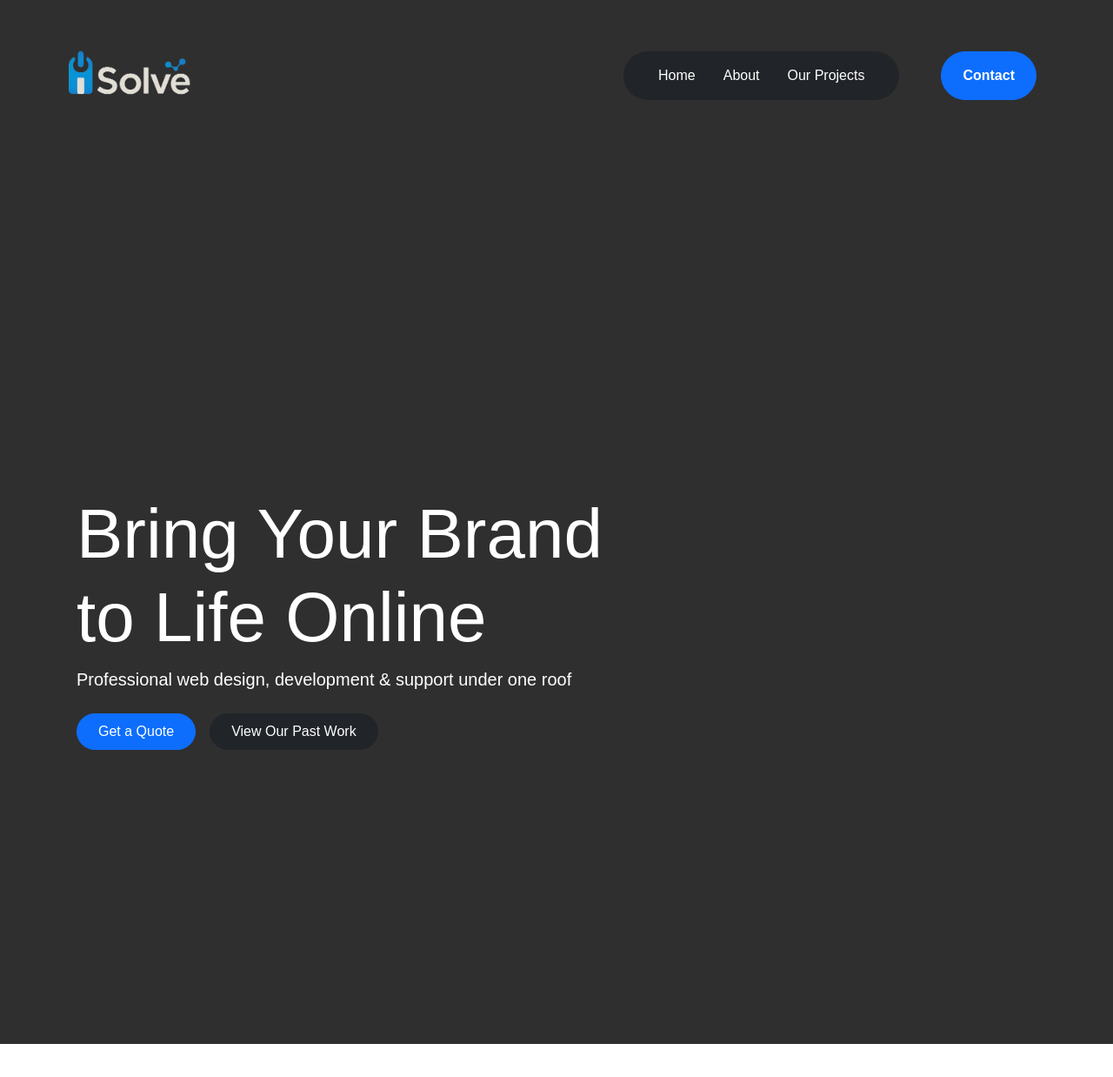
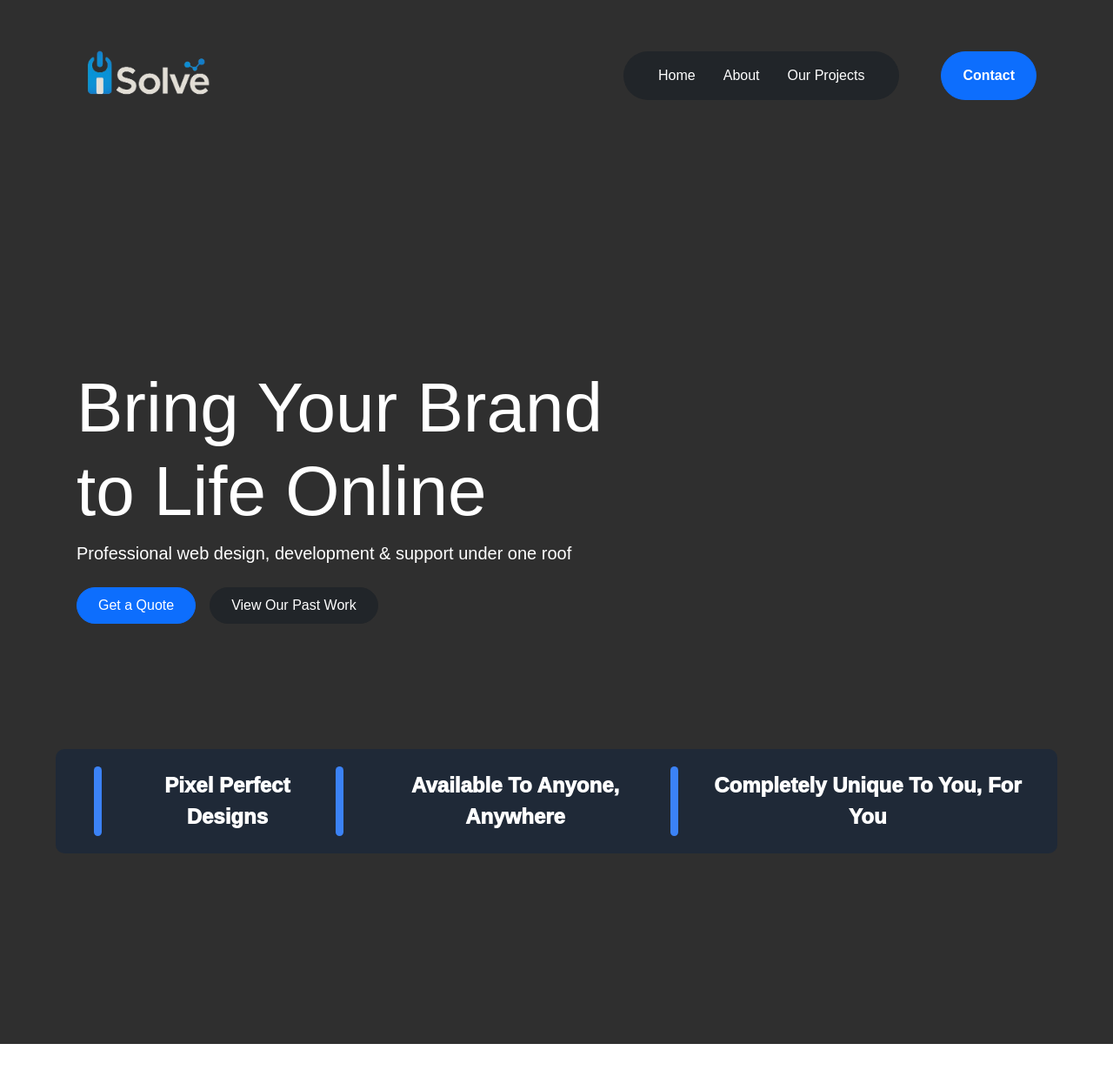
Before and after one commit to taha-malik27/ISolve, a React (Create React App) app: page / in a window 1280 px wide. Shown: the top 1238 px of the page at 87% size. After the commit the page ends 1200 px from the top, so only its background shows below. Built offline with nearby package versions, Linux system fonts and the light colour scheme.

Commit message:
navbar complete, added little island as well

```diff
--- a/src/components/heroSection.jsx
+++ b/src/components/heroSection.jsx
@@ -3,13 +3,14 @@ import NavBar from "./navBar/navBar"; // Adjust path if needed
 import { Button } from "react-bootstrap";
 import "../styles/heroSection.css";
 import "../index.css"
+import InfoBar from "./infoBar";
 
 const HeroSection = () => {
     return (
         <div className="hero-container text-white">
             <NavBar className="mt-auto" />
 
-            <div className="d-flex flex-column justify-content-center align-items-start h-100 px-4">
+            <div className="d-flex flex-column justify-content-center align-items-start px-4" style = {{height: "75%"}}>
                 <h1 className="display-1 static-glow">Bring Your Brand <br /> to Life Online</h1>
                 <p className="lead mb-4 ">Professional web design, development & support under one roof</p>
 
@@ -20,8 +21,11 @@ const HeroSection = () => {
                     <Button variant="dark" className="rounded-pill px-4 py-2 text-white static-glow">
                         View Our Past Work
                     </Button>
+
                 </div>
+                <InfoBar/>
             </div>
+
         </div>
     );
 };
--- /dev/null
+++ b/src/components/infoBar.jsx
@@ -0,0 +1,28 @@
+import React from "react";
+import NavBar from "./navBar/navBar"; // Adjust path if needed
+import "../styles/infoBar.css";
+import "../index.css"
+
+const items = [
+    {label:"Pixel Perfect Designs"},
+    {label:"Available To Anyone, Anywhere"},
+    {label:"Completely Unique To You, For You"},
+
+]
+
+const InfoBar = () => {
+
+    return (
+
+        <div className="info-bar">
+            {items.map((item, idx) => (
+            <div key={idx} className="info-bar__item">
+                <div className="info-bar__indicator"/>
+                <span className="info-bar__label hover-scale">{item.label}</span>
+            </div>
+            ))}
+        </div>
+    )
+}
+
+export default InfoBar;
--- a/src/components/navBar/glow.jsx
+++ b/src/components/navBar/glow.jsx
@@ -1,4 +1,5 @@
-// Glow.jsx
+// src/components/glow.jsx
+
 import React, { useRef, useState, useEffect } from 'react';
 import { motion } from 'framer-motion';
 
@@ -6,19 +7,37 @@ const Glow = ({
                   isActive,
                   color = '#000',
                   time = 2,
-                  radius = 60        // <-- new prop, default to 28px
+                  radius = 60,    // corner radius
               }) => {
+    // Always call hooks at top‐level:
     const shapeRef = useRef(null);
     const [length, setLength] = useState(0);
 
+    // Detect mobile viewport
+    const isMobile = typeof window !== 'undefined' && window.innerWidth < 768;
+
+    // Only compute total length if not mobile
     useEffect(() => {
+        if (isMobile) return;
+
         if (shapeRef.current) {
-            setLength(shapeRef.current.getTotalLength());
+            try {
+                const total = shapeRef.current.getTotalLength();
+                setLength(total);
+            } catch (err) {
+                console.warn('Glow tracer disabled:', err);
+                setLength(0);
+            }
         }
-    }, []);
+    }, [isMobile]);
+
+    // Early return for mobile — hooks have already been called
+    if (isMobile) {
+        return null;
+    }
 
     const dash = 150;
-    const gap = length - dash;
+    const gap = Math.max(length - dash, 0);
 
     return (
         <svg
--- a/src/components/navBar/navBar.jsx
+++ b/src/components/navBar/navBar.jsx
@@ -1,6 +1,6 @@
 // src/components/NavBar.jsx
 
-import React, { useState } from 'react';
+import React, { useState, useEffect } from 'react';
 import { Navbar, Container, Nav, Button } from 'react-bootstrap';
 import '../../styles/navBar.css';
 import logo from '../../assets/logo.png';
@@ -8,12 +8,29 @@ import '../../App.css';
 import Glow from './glow';
 import '../../index.css';
 
-const SCROLL_STOP = 40; // px scrolled before navbar “sticks”
+const SCROLL_STOP      = 40;   // navbar sticks at 40px from the top
+const SLIDE_START      = 250;  // begin sliding after 100px of scroll
+const SLIDE_DISTANCE   = 120;   // complete slide over the next 80px
+const SLIDE_MULTIPLIER = 1;  // slide up by 100% of its height
 
 const NavBar = () => {
-    const [glowActive, setGlowActive] = useState(false);
-    const [buttonGlow, setButtonGlow] = useState(false);
+    const [glowActive, setGlowActive]       = useState(false);
+    const [buttonGlow, setButtonGlow]       = useState(false);
+    const [slideFraction, setSlideFraction] = useState(0);
     const isMobile = window.innerWidth < 768;
+
+    useEffect(() => {
+        const handleScroll = () => {
+            const y      = window.scrollY;
+            const passed = Math.max(y - SLIDE_START, 0);
+            const frac   = Math.min(passed / SLIDE_DISTANCE, 1);
+            setSlideFraction(frac);
+        };
+
+        window.addEventListener('scroll', handleScroll);
+        handleScroll(); // initialize on mount
+        return () => window.removeEventListener('scroll', handleScroll);
+    }, []);
 
     return (
         <Navbar
@@ -21,9 +38,12 @@ const NavBar = () => {
             className="mx-auto"
             style={{
                 position: 'sticky',
-                top: `${SCROLL_STOP}px`,
-                width: '100%',
-                zIndex: 2000
+                top:      `${SCROLL_STOP}px`,
+                width:    '100%',
+                zIndex:   2000,
+                transform:       `translateY(-${slideFraction * SLIDE_MULTIPLIER * 125}%)`,
+                transition:      'transform 0.25s ease',
+                pointerEvents:   slideFraction >= 1 ? 'none' : 'auto'
             }}
         >
             <Container fluid className="px-4">
@@ -57,8 +77,8 @@ const NavBar = () => {
                             style={{ zIndex: 1 }}
                         >
                             <Nav className="d-flex align-items-center flex-column flex-lg-row">
-                                <Nav.Link href="#home" className="text-white px-3 static-glow">Home</Nav.Link>
-                                <Nav.Link href="#about" className="text-white px-3 static-glow">About</Nav.Link>
+                                <Nav.Link href="#home"     className="text-white px-3 static-glow">Home</Nav.Link>
+                                <Nav.Link href="#about"    className="text-white px-3 static-glow">About</Nav.Link>
                                 <Nav.Link href="#projects" className="text-white px-3 static-glow">Our Projects</Nav.Link>
                             </Nav>
                         </div>
--- a/src/index.css
+++ b/src/index.css
@@ -12,3 +12,48 @@ body {
 .static-glow:hover {
   filter: drop-shadow(0 0 8px white);
 }
+
+:root {
+  --ease: 0.3s ease-in-out;
+}
+
+*, *::before, *::after {
+  transition: all var(--ease);
+}
+
+.hover-scale {
+  display: inline-block;      /* ensures transform works */
+  transition: transform 0.2s ease;
+}
+.hover-scale:hover {
+  transform: scale(1.05);
+}
+
+.underline-slide {
+  position: relative;
+}
+.underline-slide::after {
+  content: '';
+  position: absolute;
+  left: 0; bottom: -2px;
+  width: 100%;
+  height: 2px;
+  background: currentColor;
+  transform: scaleX(0);
+  transform-origin: left;
+  transition: transform 0.3s ease;
+}
+.underline-slide:hover::after {
+  transform: scaleX(1);
+}
+
+
+
+@keyframes pulse {
+  0%,100% { transform: scale(1); }
+  50%     { transform: scale(1.05); }
+}
+.pulse {
+  display: inline-block;
+  animation: pulse 1.5s infinite ease-in-out;
+}
--- /dev/null
+++ b/src/styles/infoBar.css
@@ -0,0 +1,43 @@
+/* src/styles/infoBar.css */
+
+.info-bar {
+    display: flex;
+    justify-content: space-between;
+    align-items: center;
+    background-color: #1f2937;    /* dark bg */
+    padding: 1rem 2rem;
+    position: absolute;
+    border-radius:  10px;
+    /* your vertical offset */
+    margin-top: 55%;
+
+    /* —— new: horizontally center —— */
+    left: 50%;
+    transform: translateX(-50%);
+
+    height: 15dvh;
+    width: 90%;
+}
+
+
+.info-bar__item {
+    display: flex;
+    align-items: center;
+}
+
+.info-bar__indicator {
+    width: 10px;
+    height: 10dvh;
+    background-color: #3b82f6;    /* blue accent */
+    border-radius: 5px;
+    margin-right: 2rem;
+    margin-left: 0.75rem;
+}
+
+.info-bar__label {
+    color: #fff;
+    font-size: 1.5rem;
+    font-weight: 1000;
+    white-space: pre-line;
+    text-align: center;
+}
--- a/src/styles/navBar.css
+++ b/src/styles/navBar.css
@@ -1,5 +1,5 @@
 .logo-wrapper {
-    margin-left: -4%;        /* pull it further left */
+    margin-left: -2%;        /* pull it further left */
     padding-left: 0;
     overflow: visible;
     z-index: 2;
```
